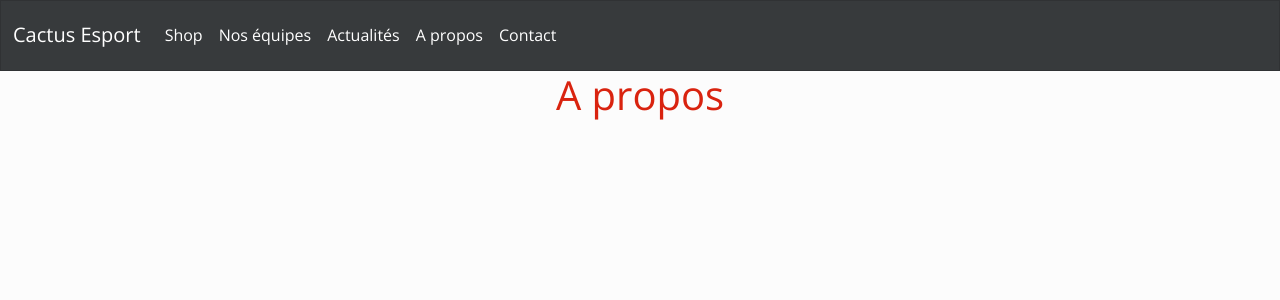
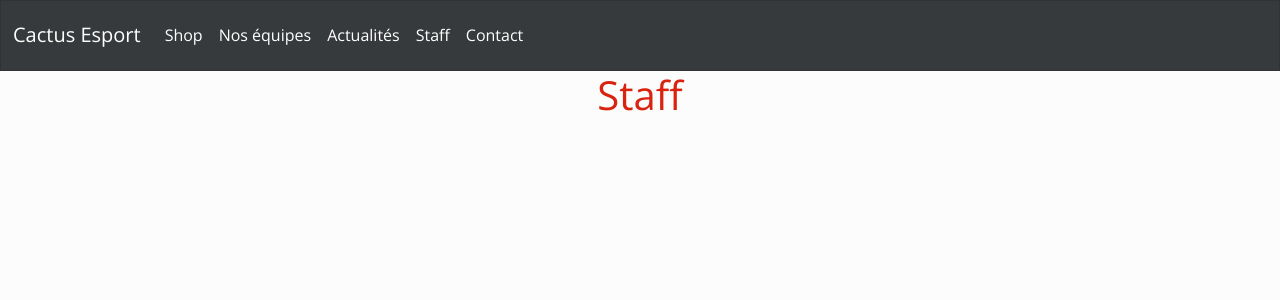
Before and after one commit to RemiBecquaert/cactusesport, a Symfony app: template templates/base/about.html.twig in a window 1280 px wide. Shown: the top 300 px of the page. Run offline with Twig, Linux system fonts and the light colour scheme; the template is opened without the code that fills it, so the values that code supplies are empty; some libraries are stand-ins or nearby versions.

Commit message:
add misc

```diff
--- a/templates/base.html.twig
+++ b/templates/base.html.twig
@@ -22,9 +22,9 @@
     </button>
 
     <div class="collapse navbar-collapse" id="navbarColor01">
-      <ul class="navbar-nav me-auto">
+      <ul class="navbar-nav nav-fill me-auto">
         <li class="nav-item">
-          <a class="nav-link active " href="{{path('shop')}}">Shop</a>
+          <a class="nav-link active" href="{{path('shop')}}">Shop</a>
         </li>
 
         <li class="nav-item">
@@ -35,7 +35,7 @@
           <a class="nav-link active" href="{{path('news')}}">Actualités</a>
         </li>
         <li class="nav-item">
-          <a class="nav-link active" href="{{path('about')}}">A propos</a>
+          <a class="nav-link active" href="{{path('about')}}">Staff</a>
         </li>
         <li class="nav-item">
           <a class="nav-link active" href="{{path('contact')}}">Contact</a>
@@ -68,6 +68,8 @@
 
     {% block javascripts %}
     <script src="https://cdn.jsdelivr.net/npm/bootstrap@5.1.1/dist/js/bootstrap.bundle.min.js" integrity="sha384-/bQdsTh/da6pkI1MST/rWKFNjaCP5gBSY4sEBT38Q/9RBh9AH40zEOg7Hlq2THRZ" crossorigin="anonymous"></script>
+    <script src="js/script.js"></script>
+
     {% endblock %}
   </body>
 </html>
--- a/templates/base/about.html.twig
+++ b/templates/base/about.html.twig
@@ -1,8 +1,8 @@
 {% extends 'base.html.twig' %}
 
-{% block title %}{{ parent() }}A propos{% endblock %}
+{% block title %}{{ parent() }}Staff{% endblock %}
 
 {% block body %}
-    <h1 class="text-center text-primary">A propos</h1>
+    <h1 class="text-center text-primary">Staff</h1>
 
 {% endblock %}
```
Also changed, not shown: public/js/script.js (added, +14 -0 lines), templates/base/teams.html.twig (+7 -34 lines).
